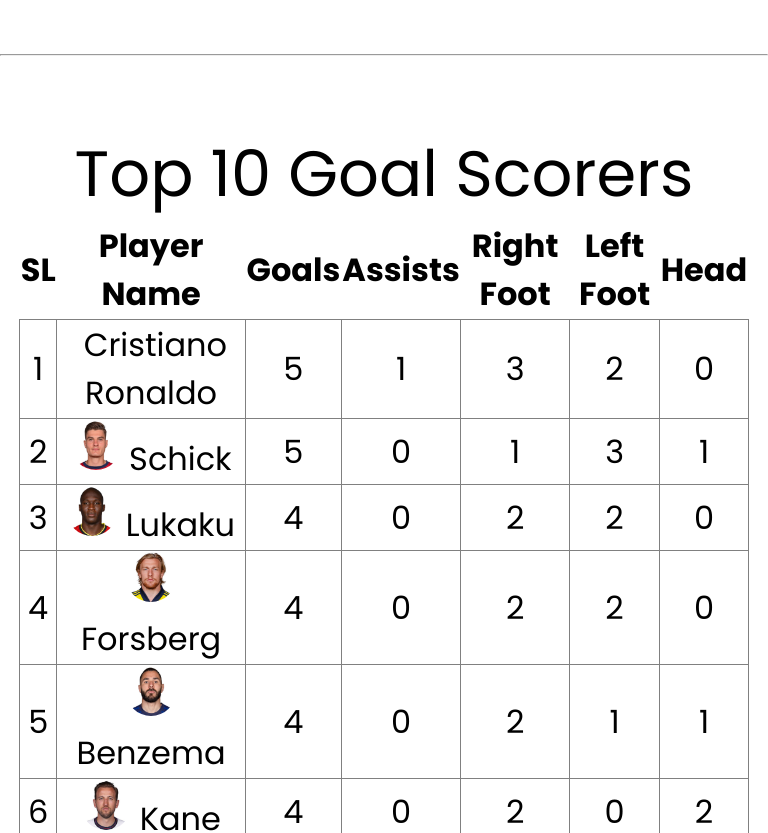
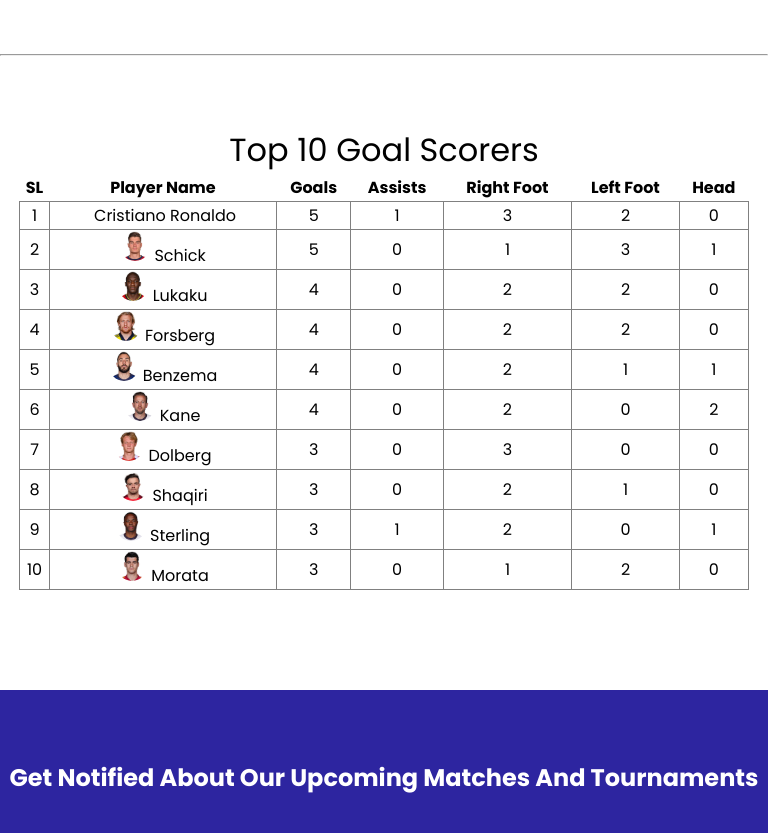
Before and after one commit to junaidzamaahmed/responsive-football, a plain HTML site: page index.html in a window 768 px wide. Shown: the part 3380-4213 px from the top of the page. Drawn offline with Linux system fonts and the light colour scheme.

Commit message:
fourth commit

```diff
--- a/styles/style.css
+++ b/styles/style.css
@@ -174,4 +174,10 @@ footer img{
         grid-template-columns: repeat(2, 1fr);
         justify-items: center;
     }
+    table{
+        font-size: 1em;
+    }
+    td img{
+        height: 30px;
+    }
 }
```
